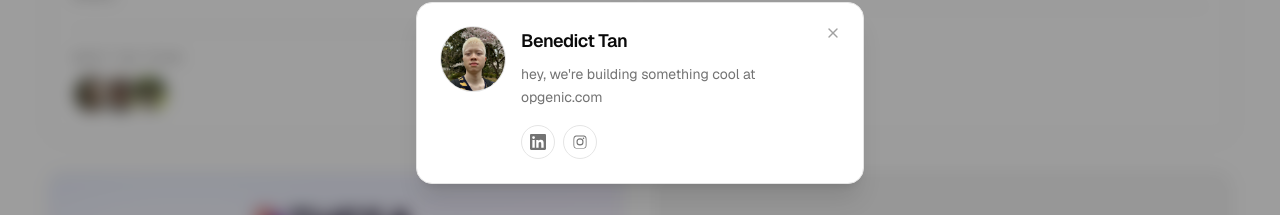
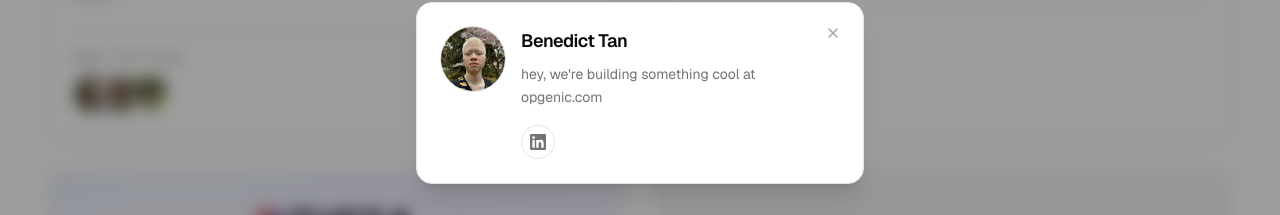
Before and after one commit to Kxtnny/YeS-Website, a Next.js app: page /founders in a window 1280 px wide. Both pictures are taken after a click on the button 93 px from the left and 1121 px from the top of the page. Shown: the part 1028-1243 px from the top of the page. Built offline with nearby package versions, Linux system fonts and the light colour scheme.

Commit message:
feat: removed instagram, added linkedin to everyone, pushed Gwenth

```diff
--- a/components/founders/team-avatar-group.tsx
+++ b/components/founders/team-avatar-group.tsx
@@ -41,19 +41,6 @@ function LinkedInIcon({ className }: { className?: string }) {
       className={className}
     >
       <path d="M20.45 20.45h-3.56v-5.57c0-1.33-.02-3.04-1.85-3.04-1.85 0-2.14 1.45-2.14 2.94v5.67H9.35V9h3.42v1.56h.05c.48-.9 1.64-1.85 3.37-1.85 3.6 0 4.27 2.37 4.27 5.46v6.28zM5.34 7.43a2.07 2.07 0 1 1 0-4.14 2.07 2.07 0 0 1 0 4.14zM7.12 20.45H3.55V9h3.57v11.45zM22.22 0H1.77C.79 0 0 .77 0 1.73v20.54C0 23.23.79 24 1.77 24h20.45c.98 0 1.78-.77 1.78-1.73V1.73C24 .77 23.2 0 22.22 0z" />
-    </svg>
-  );
-}
-
-function InstagramIcon({ className }: { className?: string }) {
-  return (
-    <svg
-      viewBox="0 0 24 24"
-      fill="currentColor"
-      aria-hidden="true"
-      className={className}
-    >
-      <path d="M12 2.16c3.2 0 3.58.01 4.85.07 1.17.05 1.8.25 2.23.41.56.22.96.48 1.38.9.42.42.68.82.9 1.38.16.43.36 1.06.41 2.23.06 1.27.07 1.65.07 4.85s-.01 3.58-.07 4.85c-.05 1.17-.25 1.8-.41 2.23-.22.56-.48.96-.9 1.38-.42.42-.82.68-1.38.9-.43.16-1.06.36-2.23.41-1.27.06-1.65.07-4.85.07s-3.58-.01-4.85-.07c-1.17-.05-1.8-.25-2.23-.41a3.7 3.7 0 0 1-1.38-.9 3.7 3.7 0 0 1-.9-1.38c-.16-.43-.36-1.06-.41-2.23-.06-1.27-.07-1.65-.07-4.85s.01-3.58.07-4.85c.05-1.17.25-1.8.41-2.23.22-.56.48-.96.9-1.38.42-.42.82-.68 1.38-.9.43-.16 1.06-.36 2.23-.41C8.42 2.17 8.8 2.16 12 2.16zm0 1.62c-3.15 0-3.52.01-4.76.07-.9.04-1.39.19-1.72.32-.43.17-.74.37-1.06.69-.32.32-.52.63-.69 1.06-.13.33-.28.82-.32 1.72-.06 1.24-.07 1.61-.07 4.76s.01 3.52.07 4.76c.04.9.19 1.39.32 1.72.17.43.37.74.69 1.06.32.32.63.52 1.06.69.33.13.82.28 1.72.32 1.24.06 1.61.07 4.76.07s3.52-.01 4.76-.07c.9-.04 1.39-.19 1.72-.32.43-.17.74-.37 1.06-.69.32-.32.52-.63.69-1.06.13-.33.28-.82.32-1.72.06-1.24.07-1.61.07-4.76s-.01-3.52-.07-4.76c-.04-.9-.19-1.39-.32-1.72a2.85 2.85 0 0 0-.69-1.06 2.85 2.85 0 0 0-1.06-.69c-.33-.13-.82-.28-1.72-.32-1.24-.06-1.61-.07-4.76-.07zm0 2.76a5.3 5.3 0 1 1 0 10.6 5.3 5.3 0 0 1 0-10.6zm0 1.62a3.68 3.68 0 1 0 0 7.36 3.68 3.68 0 0 0 0-7.36zm6.5-1.62a1.24 1.24 0 1 1-2.48 0 1.24 1.24 0 0 1 2.48 0z" />
     </svg>
   );
 }
@@ -117,9 +104,10 @@ function MemberDialog({ member, onClose }: MemberDialogProps) {
               </p>
             ) : null}
 
+            {member.linkedin ? (
               <div className="mt-3 flex items-center gap-2">
                 <a
-                href={member.linkedin ?? "#"}
+                  href={member.linkedin}
                   target="_blank"
                   rel="noopener noreferrer"
                   aria-label={`${member.name} on LinkedIn`}
@@ -127,16 +115,8 @@ function MemberDialog({ member, onClose }: MemberDialogProps) {
                 >
                   <LinkedInIcon className="size-4" />
                 </a>
-              <a
-                href={member.instagram ?? "#"}
-                target="_blank"
-                rel="noopener noreferrer"
-                aria-label={`${member.name} on Instagram`}
-                className="rounded-full border border-neutral-200 p-2 text-neutral-500 transition-colors hover:border-primary/30 hover:bg-primary/5 hover:text-primary"
-              >
-                <InstagramIcon className="size-4" />
-              </a>
               </div>
+            ) : null}
           </div>
         </div>
       </div>
--- a/lib/founder-companies.ts
+++ b/lib/founder-companies.ts
@@ -5,7 +5,6 @@ export interface FounderTeamMember {
   image: string;
   bio?: string;
   linkedin?: string;
-  instagram?: string;
 }
 
 export interface FounderCompany {
@@ -32,18 +31,21 @@ export const FOUNDER_COMPANIES: FounderCompany[] = [
         name: "Benedict Tan",
         image: "/images/founders/benedict-tan.png",
         bio: "hey, we're building something cool at opgenic.com",
+        linkedin: "https://www.linkedin.com/in/benedict-tan-265403215/",
       },
       {
         id: "asish-moturu",
         name: "Asish Moturu",
         image: "/images/founders/asish-moturu.png",
         bio: "hey, we're building something cool at opgenic.com",
+        linkedin: "https://www.linkedin.com/in/asish-moturu/",
       },
       {
         id: "cheryl-wong",
         name: "Cheryl Wong",
         image: "/images/founders/cheryl-wong.png",
         bio: "hey, we're building something cool at opgenic.com",
+        linkedin: "https://www.linkedin.com/in/cheryl-wong-872a69332/",
       },
     ],
   },
@@ -58,16 +60,19 @@ export const FOUNDER_COMPANIES: FounderCompany[] = [
         id: "haotian-lawrence-tang",
         name: "Haotian (Lawrence) Tang",
         image: "/images/founders/haotian-lawrence-tang.png",
+        linkedin: "https://www.linkedin.com/in/haotiantang-lawrence/",
       },
       {
         id: "adrin-manohar",
         name: "Adrin Manohar",
         image: "/images/founders/adrin-manohar.png",
+        linkedin: "https://www.linkedin.com/in/adrinmanohar/",
       },
       {
         id: "samarth-bhatia",
         name: "Samarth Bhatia",
         image: "/images/founders/samarth-bhatia.png",
+        linkedin: "https://www.linkedin.com/in/samarth-bhatia-03-/",
       },
     ],
   },
@@ -84,6 +89,7 @@ export const FOUNDER_COMPANIES: FounderCompany[] = [
         id: "palaash-jadav",
         name: "Palaash Jadav",
         image: "/images/founders/palaash-jadav.png",
+        linkedin: "https://www.linkedin.com/in/palaash-jadav/",
       },
     ],
   },
@@ -99,11 +105,13 @@ export const FOUNDER_COMPANIES: FounderCompany[] = [
         id: "ho-jun-xi",
         name: "Ho Jun Xi",
         image: "/images/founders/ho-jun-xi.png",
+        linkedin: "https://www.linkedin.com/in/ho-jun-xi/",
       },
       {
         id: "yue-min",
         name: "Yue Min",
         image: "/images/founders/yue-min.png",
+        linkedin: "https://www.linkedin.com/in/lim-yue-min/",
       },
     ],
   },
@@ -192,4 +200,21 @@ export const FOUNDER_COMPANIES: FounderCompany[] = [
       },
     ],
   },
+  {
+    id: "gwenth",
+    name: "Gwenth",
+    tagline: "Gwenth automates lead generation",
+    description:
+      "Gwenth finds high-intent buyers 24/7, automates personalized connection on channels like LinkedIn, email, and WhatsApp, and helps you manage client relationships from first signal to post-sales.",
+    bannerImage: "/images/founders/banners/gwenth.png",
+    website: "https://www.gwenth.com/",
+    team: [
+      {
+        id: "jacye-lye-jia-jun",
+        name: "Jacye Lye Jia Jun",
+        image: "/images/founders/jacye-lye-jia-jun.png",
+        linkedin: "https://www.linkedin.com/in/lyejiajun/",
+      },
+    ],
+  },
 ];
```
Also changed, not shown: public/images/founders/banners/gwenth.png (added), public/images/founders/jacye-lye-jia-jun.png (added). Lines whose indentation alone changed are shown as unchanged.
